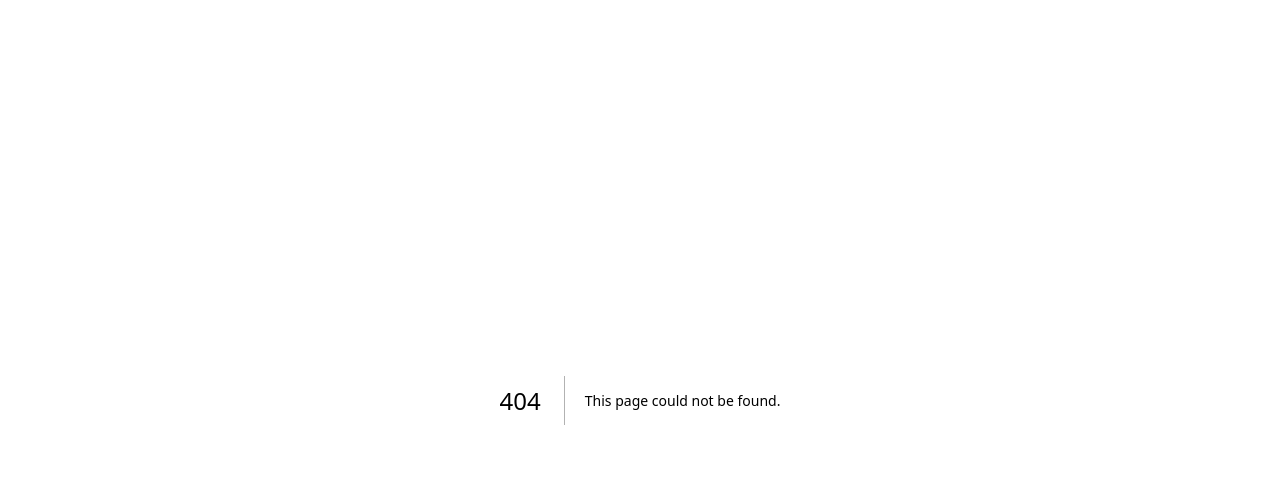
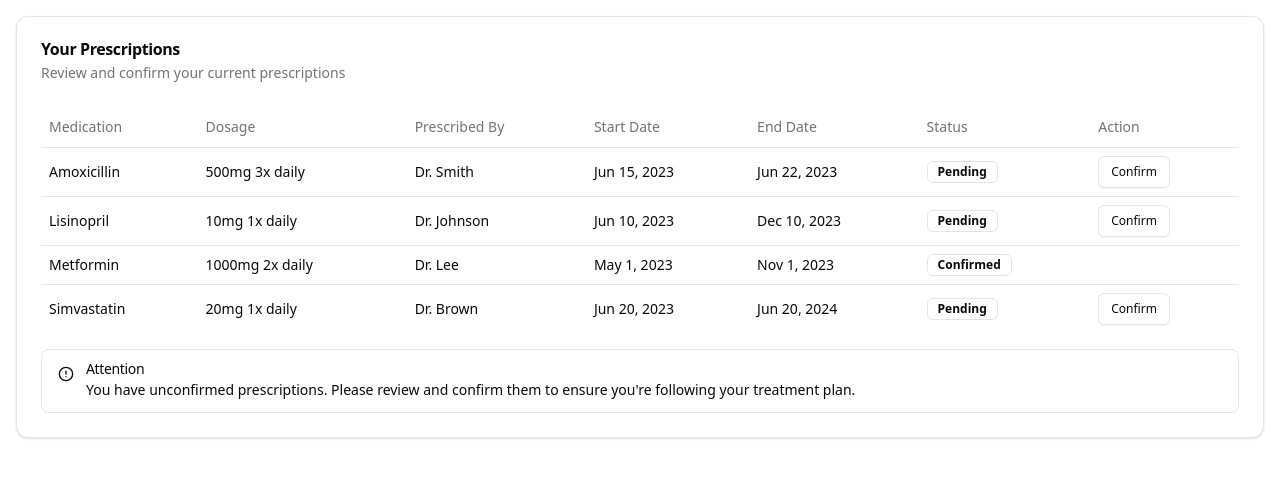
Before and after one commit to null-Character7/Smart-Healthcare-Management-System, a Next.js app: page /prescriptions in a window 1280 px wide. Before the commit this address had no page. Shown: the top 478 px of the page. Built offline with nearby package versions, Linux system fonts and the light colour scheme.

Commit message:
appointment and prescription page added

```diff
--- /dev/null
+++ b/app/appointments/page.tsx
@@ -0,0 +1,5 @@
+import { Appointments } from "../components/Appointments"
+
+export default function page () {
+    return <Appointments/>
+}
--- /dev/null
+++ b/app/components/Appointments.tsx
@@ -0,0 +1,115 @@
+"use client"
+import React, { useState, useEffect } from 'react'
+import { Button } from "@/components/ui/button"
+import {
+  Table,
+  TableBody,
+  TableCell,
+  TableHead,
+  TableHeader,
+  TableRow,
+} from "@/components/ui/table"
+import {
+  Card,
+  CardContent,
+  CardDescription,
+  CardHeader,
+  CardTitle,
+} from "@/components/ui/card"
+import { format, isSameDay, parseISO, startOfToday } from 'date-fns'
+
+interface Appointment {
+  id: string
+  patientName: string
+  age: number
+  lastVisit: string
+  reason: string
+  dateTime: string
+}
+
+const mockAppointments: Appointment[] = [
+  { id: '1', patientName: 'John Doe', age: 35, lastVisit: '2023-05-15', reason: 'Annual Checkup', dateTime: '2023-06-20T09:00:00' },
+  { id: '2', patientName: 'Jane Smith', age: 28, lastVisit: '2023-04-22', reason: 'Follow-up', dateTime: '2023-06-20T10:30:00' },
+  { id: '3', patientName: 'Bob Johnson', age: 45, lastVisit: '2023-03-10', reason: 'Consultation', dateTime: '2023-06-20T14:00:00' },
+  { id: '4', patientName: 'Alice Brown', age: 52, lastVisit: '2023-05-30', reason: 'Test Results', dateTime: '2023-06-21T11:00:00' },
+  { id: '5', patientName: 'Charlie Wilson', age: 40, lastVisit: '2023-06-05', reason: 'Prescription Renewal', dateTime: '2023-06-21T15:30:00' },
+]
+
+export function Appointments() {
+  const [appointments, setAppointments] = useState<Appointment[]>([])
+
+  useEffect(() => {
+    // In a real application, you would fetch appointments from an API here
+    const sortedAppointments = [...mockAppointments].sort((a, b) => {
+      const dateA = parseISO(a.dateTime)
+      const dateB = parseISO(b.dateTime)
+      if (isSameDay(dateA, dateB)) {
+        return dateA.getTime() - dateB.getTime()
+      }
+      return dateA.getTime() - dateB.getTime()
+    })
+    setAppointments(sortedAppointments)
+  }, [])
+
+  const handleConfirmAppointment = (id: string) => {
+    // In a real application, you would update the appointment status in your backend here
+    console.log(`Confirming appointment with id: ${id}`)
+  }
+
+  const today = startOfToday()
+
+  return (
+    <div className="container mx-auto p-4">
+      <Card>
+        <CardHeader>
+          <CardTitle>Appointments List</CardTitle>
+          <CardDescription>View and manage upcoming appointments</CardDescription>
+        </CardHeader>
+        <CardContent>
+          <Table>
+            <TableHeader>
+              <TableRow>
+                <TableHead>Date & Time</TableHead>
+                <TableHead>Patient Name</TableHead>
+                <TableHead>Age</TableHead>
+                <TableHead>Last Visit</TableHead>
+                <TableHead>Reason</TableHead>
+                <TableHead>Action</TableHead>
+              </TableRow>
+            </TableHeader>
+            <TableBody>
+              {appointments.map((appointment) => {
+                const appointmentDate = parseISO(appointment.dateTime)
+                const isToday = isSameDay(appointmentDate, today)
+                return (
+                  <TableRow key={appointment.id}>
+                    <TableCell>
+                      <span className={isToday ? "font-bold text-primary" : ""}>
+                        {format(appointmentDate, 'MMM d, yyyy')}
+                      </span>
+                      <br />
+                      {format(appointmentDate, 'h:mm a')}
+                    </TableCell>
+                    <TableCell>{appointment.patientName}</TableCell>
+                    <TableCell>{appointment.age}</TableCell>
+                    <TableCell>{format(parseISO(appointment.lastVisit), 'MMM d, yyyy')}</TableCell>
+                    <TableCell>{appointment.reason}</TableCell>
+                    <TableCell>
+                      <Button
+                        onClick={() => handleConfirmAppointment(appointment.id)}
+                        variant="outline"
+                        size="sm"
+                      >
+                        Confirm
+                      </Button>
+                    </TableCell>
+                  </TableRow>
+                )
+              })}
+            </TableBody>
+          </Table>
+        </CardContent>
+      </Card>
+    </div>
+  )
+}
--- /dev/null
+++ b/app/components/Prescriptions.tsx
@@ -0,0 +1,131 @@
+"use client"
+import React, { useState, useEffect } from 'react'
+import { Button } from "@/components/ui/button"
+import {
+  Table,
+  TableBody,
+  TableCell,
+  TableHead,
+  TableHeader,
+  TableRow,
+} from "@/components/ui/table"
+import {
+  Card,
+  CardContent,
+  CardDescription,
+  CardHeader,
+  CardTitle,
+} from "@/components/ui/card"
+import { Badge } from "@/components/ui/badge"
+import { format, parseISO } from 'date-fns'
+import { Check, AlertCircle } from 'lucide-react'
+import { Alert, AlertDescription, AlertTitle } from "@/components/ui/alert"
+
+interface Prescription {
+  id: string
+  medication: string
+  dosage: string
+  prescribedBy: string
+  startDate: string
+  endDate: string
+  isConfirmed: boolean
+}
+
+const mockPrescriptions: Prescription[] = [
+  { id: '1', medication: 'Amoxicillin', dosage: '500mg 3x daily', prescribedBy: 'Dr. Smith', startDate: '2023-06-15', endDate: '2023-06-22', isConfirmed: false },
+  { id: '2', medication: 'Lisinopril', dosage: '10mg 1x daily', prescribedBy: 'Dr. Johnson', startDate: '2023-06-10', endDate: '2023-12-10', isConfirmed: false },
+  { id: '3', medication: 'Metformin', dosage: '1000mg 2x daily', prescribedBy: 'Dr. Lee', startDate: '2023-05-01', endDate: '2023-11-01', isConfirmed: true },
+  { id: '4', medication: 'Simvastatin', dosage: '20mg 1x daily', prescribedBy: 'Dr. Brown', startDate: '2023-06-20', endDate: '2024-06-20', isConfirmed: false },
+]
+
+export function Prescriptions() {
+  const [prescriptions, setPrescriptions] = useState<Prescription[]>([])
+  const [confirmationMessage, setConfirmationMessage] = useState<string | null>(null)
+
+  useEffect(() => {
+    // In a real application, you would fetch prescriptions from an API here
+    setPrescriptions(mockPrescriptions)
+  }, [])
+
+  const handleConfirmPrescription = (id: string) => {
+    // In a real application, you would update the prescription status in your backend here
+    setPrescriptions(prevPrescriptions =>
+      prevPrescriptions.map(prescription =>
+        prescription.id === id ? { ...prescription, isConfirmed: true } : prescription
+      )
+    )
+    setConfirmationMessage(`Prescription ${id} has been confirmed.`)
+    setTimeout(() => setConfirmationMessage(null), 3000) // Clear message after 3 seconds
+  }
+
+  return (
+    <div className="container mx-auto p-4">
+      <Card>
+        <CardHeader>
+          <CardTitle>Your Prescriptions</CardTitle>
+          <CardDescription>Review and confirm your current prescriptions</CardDescription>
+        </CardHeader>
+        <CardContent>
+          {confirmationMessage && (
+            <Alert className="mb-4">
+              <Check className="h-4 w-4" />
+              <AlertTitle>Success</AlertTitle>
+              <AlertDescription>{confirmationMessage}</AlertDescription>
+            </Alert>
+          )}
+          <Table>
+            <TableHeader>
+              <TableRow>
+                <TableHead>Medication</TableHead>
+                <TableHead>Dosage</TableHead>
+                <TableHead>Prescribed By</TableHead>
+                <TableHead>Start Date</TableHead>
+                <TableHead>End Date</TableHead>
+                <TableHead>Status</TableHead>
+                <TableHead>Action</TableHead>
+              </TableRow>
+            </TableHeader>
+            <TableBody>
+              {prescriptions.map((prescription) => (
+                <TableRow key={prescription.id}>
+                  <TableCell>{prescription.medication}</TableCell>
+                  <TableCell>{prescription.dosage}</TableCell>
+                  <TableCell>{prescription.prescribedBy}</TableCell>
+                  <TableCell>{format(parseISO(prescription.startDate), 'MMM d, yyyy')}</TableCell>
+                  <TableCell>{format(parseISO(prescription.endDate), 'MMM d, yyyy')}</TableCell>
+                  <TableCell>
+                    {prescription.isConfirmed ? (
+                      <Badge variant="success">Confirmed</Badge>
+                    ) : (
+                      <Badge variant="warning">Pending</Badge>
+                    )}
+                  </TableCell>
+                  <TableCell>
+                    {!prescription.isConfirmed && (
+                      <Button
+                        onClick={() => handleConfirmPrescription(prescription.id)}
+                        variant="outline"
+                        size="sm"
+                      >
+                        Confirm
+                      </Button>
+                    )}
+                  </TableCell>
+                </TableRow>
+              ))}
+            </TableBody>
+          </Table>
+          {prescriptions.some(p => !p.isConfirmed) && (
+            <Alert variant="warning" className="mt-4">
+              <AlertCircle className="h-4 w-4" />
+              <AlertTitle>Attention</AlertTitle>
+              <AlertDescription>
+                You have unconfirmed prescriptions. Please review and confirm them to ensure you're following your treatment plan.
+              </AlertDescription>
+            </Alert>
+          )}
+        </CardContent>
+      </Card>
+    </div>
+  )
+}
--- /dev/null
+++ b/app/prescriptions/page.tsx
@@ -0,0 +1,5 @@
+import { Prescriptions } from "../components/Prescriptions";
+
+export default function page () {
+    return <Prescriptions/>
+}
```
